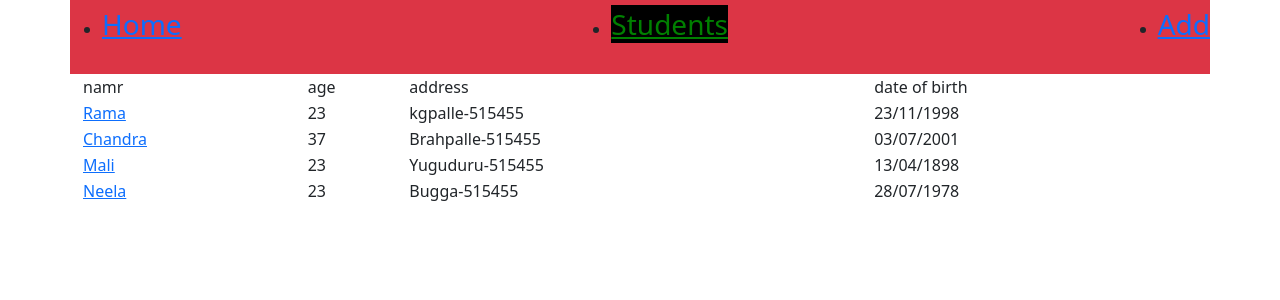
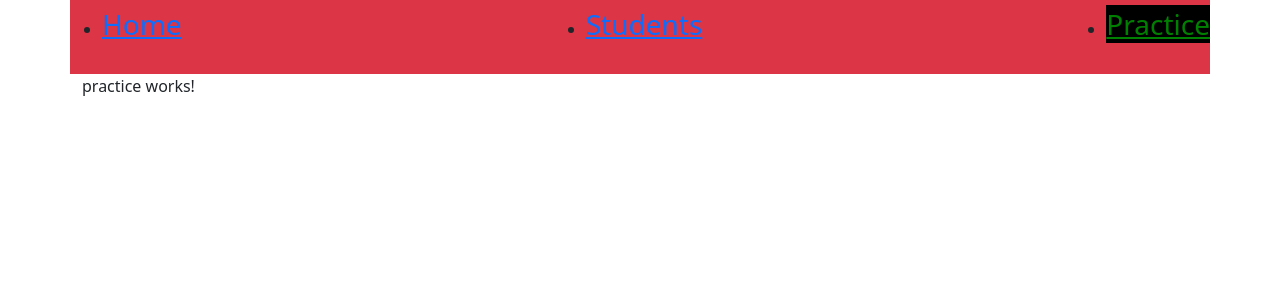
Before and after one commit to Rrrummadi2020/angular-plural, an Angular app: page /practice in a window 1280 px wide. Before the commit this address led to /students. Shown: the top 300 px of the page. Built offline with nearby package versions, Linux system fonts and the light colour scheme.

Commit message:
created a new component  practice

```diff
--- a/src/app/app.module.ts
+++ b/src/app/app.module.ts
@@ -10,13 +10,15 @@ import { StudentEditComponent } from './student-edit/student-edit.component';
 import { CommonModule } from '@angular/common';
 import { studentGuard } from './student.guard';
 import { FormsModule } from '@angular/forms';
+import { PracticeComponent } from './practice/practice.component';
 
 @NgModule({
   declarations: [
     AppComponent,
     NavbarComponent,
     StudentEditComponent,
-    StudentListComponent
+    StudentListComponent,
+    PracticeComponent
   ],
   imports: [
     BrowserModule, CommonModule,FormsModule,RouterModule.forRoot(
@@ -24,6 +26,7 @@ import { FormsModule } from '@angular/forms';
         { path: '', redirectTo:'/students', pathMatch:'full' },
         { path: 'students', component: StudentListComponent },
         { path: 'students/:id', component: StudentEditComponent, canActivate:[studentGuard],resolve:{data:studentResolver} },
+        { path: 'practice', component: PracticeComponent },
         { path: '**', pathMatch:'full', redirectTo:'/students'}
       ])
   ],
--- a/src/app/navbar/navbar.component.html
+++ b/src/app/navbar/navbar.component.html
@@ -1,5 +1,5 @@
 <nav class="navbar navbar-dark bg-danger container">
   <ul><li><h3>    <a [routerLinkActiveOptions]="{exact:true}" routerLink="/" routerLinkActive="active">Home</a></h3></li></ul>
   <ul><li><h3>    <a [routerLinkActiveOptions]="{exact:true}" routerLink="/students" routerLinkActive="active">Students</a></h3></li></ul>
-  <ul><li><h3>    <a [routerLinkActiveOptions]="{exact:true}" routerLink="/students/1" routerLinkActive="active">Add</a></h3></li></ul>
+  <ul><li><h3>    <a [routerLinkActiveOptions]="{exact:true}" routerLink="/practice" routerLinkActive="active">Practice</a></h3></li></ul>
 </nav>
--- /dev/null
+++ b/src/app/practice/practice.component.html
@@ -0,0 +1,4 @@
+<div class="container">
+
+  <p>practice works!</p>
+</div>
```
Also changed, not shown: src/app/practice/practice.component.ts (added, +10 -0 lines), src/app/practice/practice.component.css (added), 1 other file (tests, documents, lock files or other folders).
